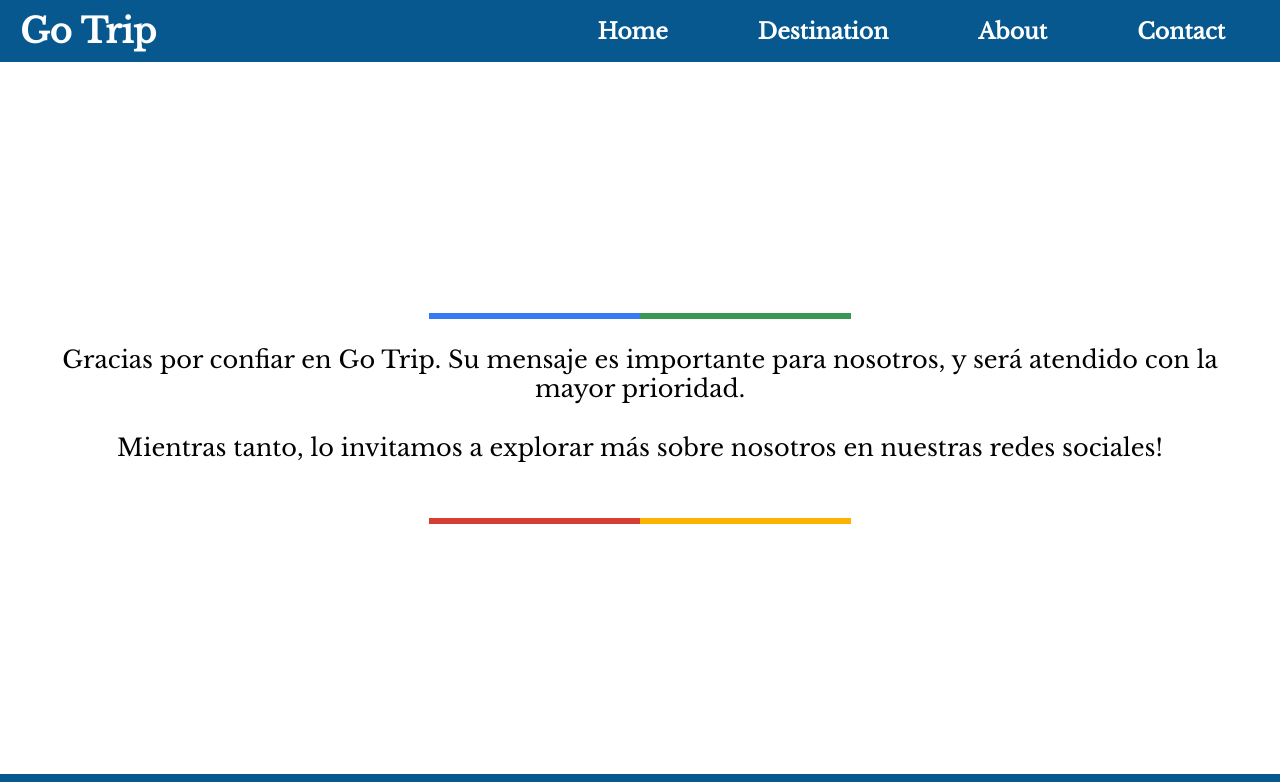
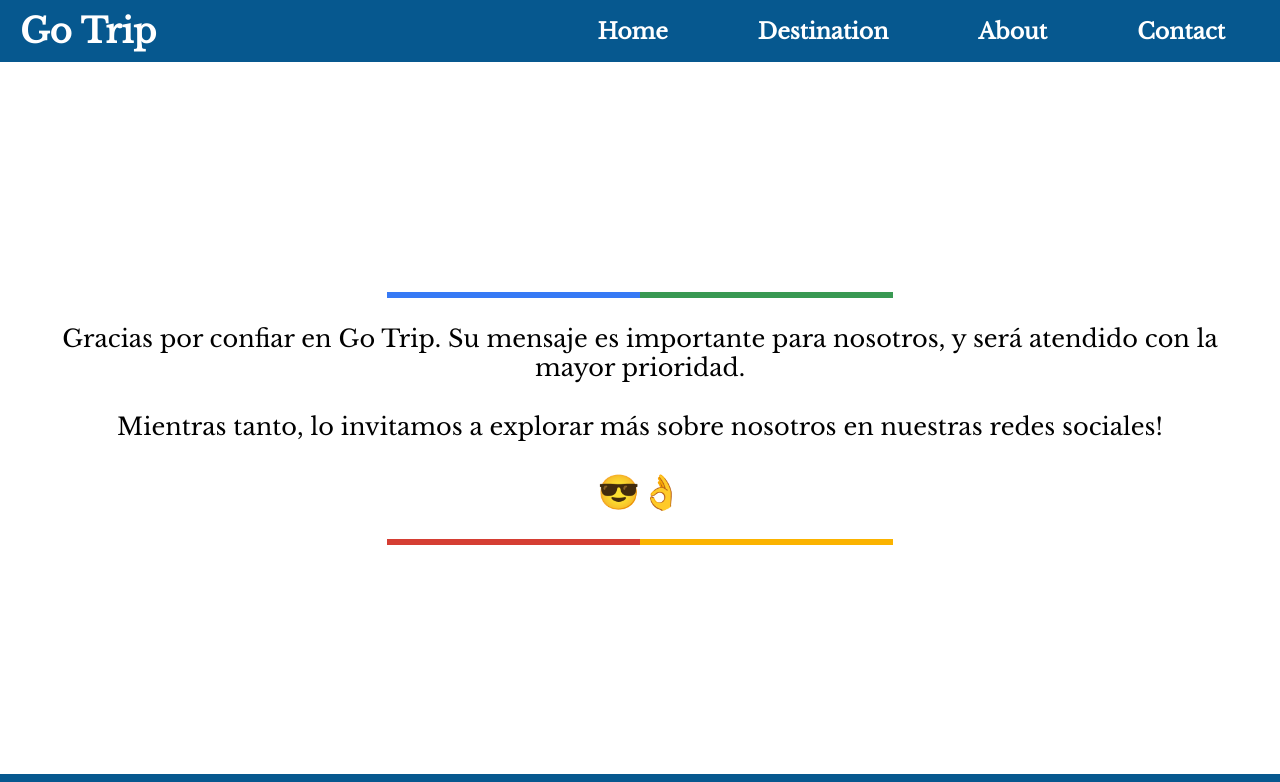
Before and after one commit to ArezoH/arezo-diana-project, a plain HTML site: page bienvenida.html in a window 1280 px wide. Shown: the top 782 px of the page. Drawn offline with nearby package versions, Linux system fonts and the light colour scheme; a web font is replaced by a local one.

Commit message:
Añadir emoji

```diff
--- a/bienvenida.html
+++ b/bienvenida.html
@@ -33,11 +33,11 @@
     </header>
     <section class="hero">
         <div class="hero-content border">
-            <!-- <h1 class="title">ABOUT</h1> -->
 
             <p class="subtitle bordertext" >Gracias por confiar en Go Trip. Su mensaje es importante para nosotros, y será atendido con la mayor prioridad.</p>
 
             <p class="subtitle bordertext">Mientras tanto, lo invitamos a explorar más sobre nosotros en nuestras redes sociales!</p>
+            <p style="font-size: 34px;">😎👌</p>
         </div>
     </section>
     <!-- Redes Sociales -->
```
